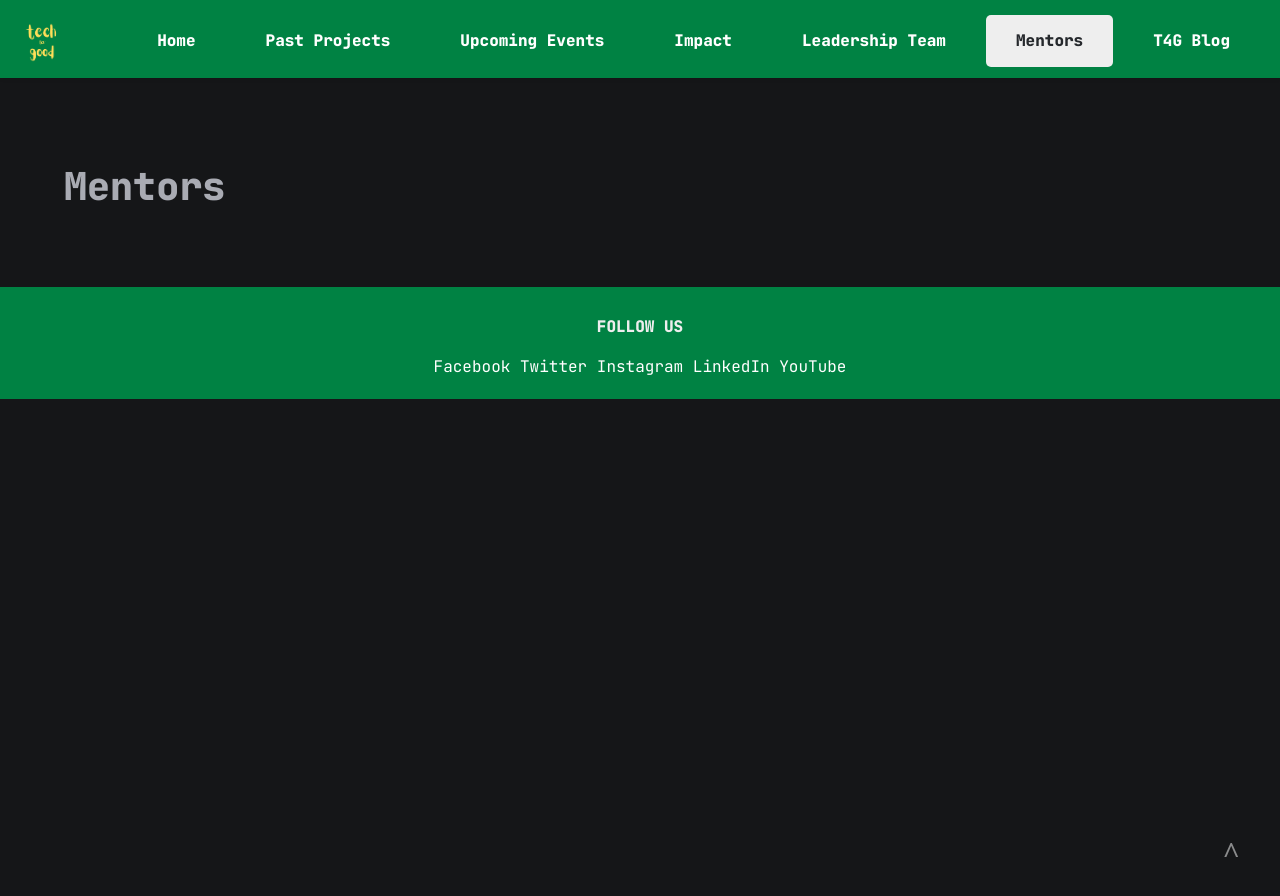
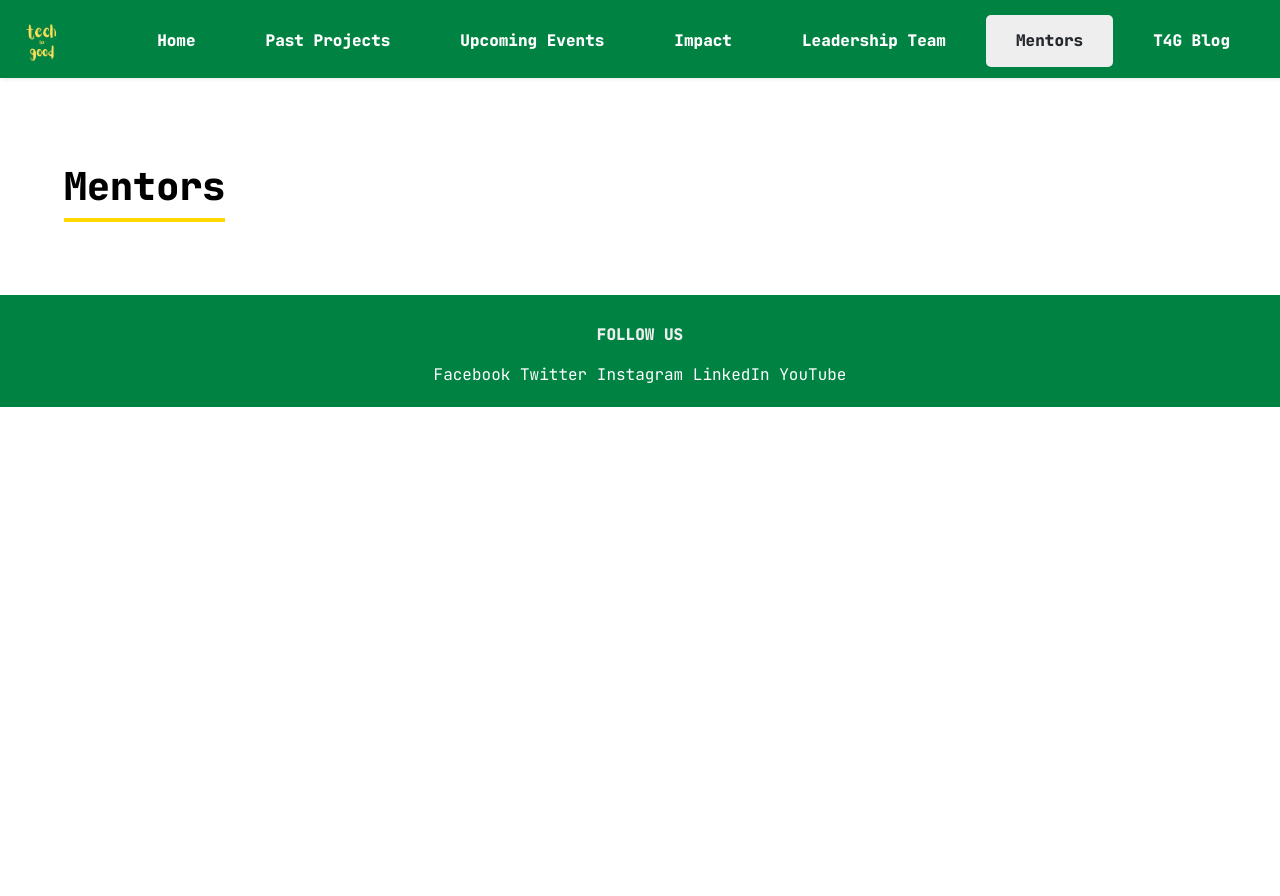
Before and after one commit to J-Souffle/T4GWebsite, a Jekyll site: the page built from pages/mentors.md, in a window 1280 px wide. Shown: the top 896 px of the page. Built offline with Jekyll 4.4.1, drawn with Linux system fonts in a browser that asks for light colours.

Commit message:
Partly finished mentors page

```diff
--- a/_includes/hamhead.html
+++ b/_includes/hamhead.html
@@ -11,6 +11,12 @@
     <link rel="stylesheet" href="{{site.baseurl}}/assets/css/syntax.css" />
     {% elsif page.layout == "impact" %}
     <link rel="stylesheet" href="{{site.baseurl}}/assets/css/impact.css" />
+    <link rel="stylesheet" href="{{site.baseurl}}/assets/css/syntax.css" />
+    {% elsif page.layout == "team" %}
+    <link rel="stylesheet" href="{{site.baseurl}}/assets/css/team.css" />
+    <link rel="stylesheet" href="{{site.baseurl}}/assets/css/syntax.css" />
+    {% elsif page.layout == "people" %}
+    <link rel="stylesheet" href="{{site.baseurl}}/assets/css/people.css" />
     <link rel="stylesheet" href="{{site.baseurl}}/assets/css/syntax.css" />
     {% elsif page.layout == "contact" %}
     <link rel="stylesheet" href="{{ site.baseurl }}/assets/css/contact.css" />
--- a/_includes/leadership-team.html
+++ b/_includes/leadership-team.html
@@ -1,6 +1,6 @@
 <link rel="stylesheet" href="/assets/css/leadership-team.css">
 <section id="leadership-section">
-    <h2 class="section-title">Leadership Spotlight</h2>
+    <h2 class="section-title">Leadership Spotlight (possibly a sub header to use)</h2>
     <div class="leadership-spotlight">
       <div class="leader">
         <img src="leader1.jpg" alt="Leader 1">
--- /dev/null
+++ b/_layouts/people.html
@@ -0,0 +1,20 @@
+<!DOCTYPE html>
+<html lang="en">
+  {% include hamhead.html %}
+  <body>
+    <main>
+      <div style="padding:5rem" ></div>
+      <script src="../assets/js/pullupButton.js"></script>
+      <button onclick="topFunction()" id="scrollButton" title="Go to top">^</button>
+      <section class="article">
+        <div class="article-header">
+          <h2 class="article-title">{{page.title}}</h2>
+          <small class="date">{{page.date | date_to_string}}</small>
+        </div>
+        <div class="content">{% include mentors.html %}</div>
+      </section>
+      {% include footer.html %}
+    </main>
+    {% include category-modal.html%}
+  </body>
+</html>
--- /dev/null
+++ b/assets/css/people.css
@@ -0,0 +1,223 @@
+@import url("https://fonts.googleapis.com/css2?family=JetBrains+Mono:ital,wght@0,100;0,300;0,400;0,800;1,100;1,300;1,400;1,800&display=swap");
+@import url(footer.css);
+@import url(header.css);
+@import url(hamhead.css);
+@import url(media.css);
+:root {
+  --gray-1: #3f3f3f;
+  --gray-2: #32353a;
+  --gray-3: #25282c;
+  --gray-4: #151618;
+  --gray-5: #151618;
+  --gray-6: #111111;
+  --white-1: #eeeeee;
+  --white-2: #a9abb3;
+}
+* {
+  font-family: inherit;
+  text-decoration: none;
+  margin: 0;
+  padding: 0;
+  -webkit-user-drag: none;
+  -moz-window-dragging: none;
+  -webkit-tap-highlight-color: transparent;
+}
+* img {
+  /* max-width: 100%; */
+}
+html,
+body {
+  color: black;
+  background-color: var(--gray-6);
+  font-family: "JetBrains Mono", monospace;
+  line-height: 2rem;
+  background-color: white;
+}
+
+body h2 {
+    display: inline-block;
+    position: relative;
+    font-size: 2rem;
+    padding-bottom: 4px; /* Space between text and underline */
+    border-bottom: 4px solid gold; /* Gold color for the underline */
+}
+.content a {
+  color: cyan;
+  border-bottom: 1px solid cyan;
+}
+.article {
+  margin-bottom: 3rem;
+}
+
+.article-header {
+  margin-bottom: 1rem;
+}
+.article-title {
+  font-size: 2.4rem;
+  margin-bottom: 0.6rem;
+  line-height: 140%;
+}
+
+.article .date {
+  display: block;
+  font-size: 0.8rem;
+}
+.categories {
+  display: flex;
+  flex-direction: row;
+  flex-wrap: wrap;
+  justify-content: flex-start;
+}
+.categories .category {
+  margin: 0 0.5rem 0 0;
+  display: block;
+  color: var(--gray-4);
+  background: var(--white-2);
+  border-radius: 15px;
+  font-size: 0.7rem;
+  padding: 0 0.8rem;
+  line-height: 1.3rem;
+  cursor: pointer;
+}
+
+iframe {
+  margin: auto;
+  display: block;
+  width: 100%;
+  height: 80vh;
+  /* scale: 75%; */
+}
+/* markdown content */
+
+.content * {
+  line-height: 180%;
+}
+.content p {
+  margin: 0 0 1.75rem 0;
+  padding: 0;
+}
+.content h1 {
+  font-size: 2rem;
+}
+.content h2 {
+  font-size: 1.8rem;
+}
+.content h3 {
+  font-size: 1.6rem;
+}
+.content h4 {
+  font-size: 1.4rem;
+}
+.content h5 {
+  font-size: 1.2rem;
+}
+.content h6 {
+  font-size: 1rem;
+}
+.content h1,
+.content h2,
+.content h3,
+.content h4,
+.content h5,
+.content h6 {
+  margin: 1.75rem 0;
+}
+.content blockquote {
+  padding-left: 1.42188rem;
+  margin-bottom: 1.75rem;
+  font-style: italic;
+  font-weight: 100;
+  border-left: 0.3rem solid var(--white-2);
+}
+
+.content blockquote h4 {
+  color: var(--white-1);
+}
+
+.content strong {
+  font-weight: bold;
+}
+.content ul {
+  margin-left: 1rem;
+  margin-bottom: 1.75rem;
+}
+.content ol {
+  margin-left: 1.75rem;
+  margin-bottom: 1.75rem;
+}
+.content ol * ol,
+.content ul * ul {
+  margin-left: 1rem;
+  margin-bottom: 0;
+}
+.content table {
+  width: 100%;
+  max-width: 100%;
+  margin: 1rem 0;
+  border-collapse: collapse;
+}
+.content table th {
+  background-color: var(--gray-3);
+  color: var(--white-2);
+  border: 1px solid var(--gray-5);
+}
+.content table * {
+  border: 1px solid var(--gray-3);
+  padding: 0.2rem;
+}
+.content img {
+  max-width: 100%;
+  margin: 1rem 0;
+}
+
+/* pre , code */
+.content,
+.content div,
+.content div pre,
+.content div pre code {
+  overflow-x: auto !important;
+}
+
+.content pre {
+  background: var(--gray-3) !important;
+  padding: 1rem 2rem;
+  margin-bottom: 1.75rem;
+}
+
+.content code {
+  padding: 3px 5px;
+  color: var(--white-2);
+  white-space: pre;
+  background-color: var(--gray-3);
+}
+
+/* lbox */
+
+.content img {
+  cursor: zoom-in;
+}
+
+#lightbox {
+  position: fixed;
+  z-index: 1000;
+  top: 0;
+  left: 0;
+  right: 0;
+  bottom: 0;
+  background-color: rgba(0, 0, 0, 0.8);
+  display: none;
+}
+
+#lightbox.active {
+  display: flex;
+  justify-content: center;
+  align-items: center;
+}
+
+#lightbox img {
+  max-width: 90%;
+  max-height: 80%;
+  padding: 4px;
+  background-color: black;
+  border: 2px solid white;
+}
```
Also changed, not shown: pages/mentors.md (+1 -1 lines), _includes/mentors.html (added), assets/css/mentors.css (added).
